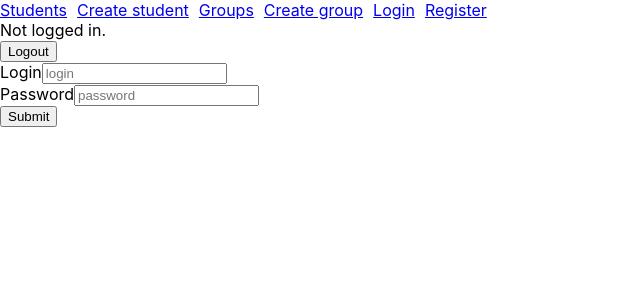
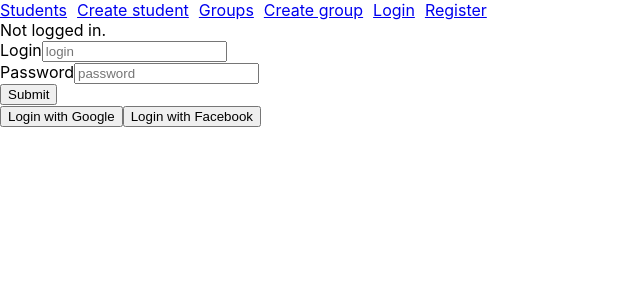
Before and after one commit to kubaszpak/piw-lab, a React (Create React App) app in the folder lab3/piw0/: page /login in a window 1280 px wide. Shown: the top 300 px of the page, without its empty margins (0-640 px from the left). Built offline with nearby package versions, Linux system fonts and the light colour scheme; no server answers.

Commit message:
Login with Facebook added

```diff
--- a/lab3/piw0/package.json
+++ b/lab3/piw0/package.json
@@ -6,14 +6,17 @@
 		"@testing-library/jest-dom": "^5.16.3",
 		"@testing-library/react": "^12.1.4",
 		"@testing-library/user-event": "^13.5.0",
+		"@types/firebase": "^3.2.1",
 		"@types/jest": "^27.4.1",
 		"@types/node": "^16.11.26",
 		"@types/react": "^17.0.43",
 		"@types/react-dom": "^17.0.14",
 		"@types/react-router-dom": "^5.3.3",
 		"axios": "^0.26.1",
+		"firebase": "^9.8.2",
 		"react": "^17.0.2",
 		"react-dom": "^17.0.2",
+		"react-firebase-hooks": "^5.0.3",
 		"react-router-dom": "^6.2.2",
 		"react-scripts": "5.0.0",
 		"typescript": "^4.6.3",
--- a/lab3/piw0/src/App.tsx
+++ b/lab3/piw0/src/App.tsx
@@ -1,6 +1,8 @@
 import "./App.css";
 import { Route, Routes } from "react-router-dom";
 import { useEffect, useMemo, useState } from "react";
+import { useAuthState } from "react-firebase-hooks/auth";
+import type { AppUser } from "./contexts/LoggedUserContext";
 import Students from "./components/students/Students";
 import Groups from "./components/groups/Groups";
 import StudentForm from "./components/students/StudentForm";
@@ -15,15 +17,18 @@ import GroupInfo from "./components/groups/GroupInfo";
 import Login from "./components/auth/Login";
 import LoggedUserContext from "./contexts/LoggedUserContext";
 import Register from "./components/auth/Register";
+import { auth } from "./firebase/firebase";
+import { logout } from "./firebase/users";
 
 function App() {
-  const [loggedUser, setLoggedUser] = useState<User | null>(null);
+  const [loggedUser, setLoggedUser] = useState<AppUser>(null);
   const value = useMemo(() => ({ loggedUser, setLoggedUser }), [loggedUser]);
   const [studentList, setStudentList] = useState<Student[]>([]);
   const [studentCount, setStudentCount] = useState<number>(0);
   const [groupList, setGroupList] = useState<Group[]>([]);
   const [groupCount, setGroupCount] = useState<number>(0);
   const [usersList, setUsersList] = useState<User[]>([]);
+  const [loggedInUser] = useAuthState(auth);
 
   useEffect(() => {
     const fetchData = async () => {
@@ -38,6 +43,10 @@ function App() {
     fetchData();
   }, []);
 
+  useEffect(() => {
+    setLoggedUser(loggedInUser);
+  }, [loggedInUser]);
+
   const addStudentOffer = (student: StudentData) => {
     setStudentList(studentList.concat({ id: studentCount, ...student }));
     setStudentCount(studentCount + 1);
@@ -49,6 +58,7 @@ function App() {
   };
 
   const handleLogout = () => {
+    logout();
     setLoggedUser(null);
   };
 
--- a/lab3/piw0/src/components/auth/Login.tsx
+++ b/lab3/piw0/src/components/auth/Login.tsx
@@ -2,6 +2,7 @@ import React, { useContext, useState } from "react";
 import LoggedUserContext from "../../contexts/LoggedUserContext";
 import { User } from "../../types";
 import FormItem from "../general/FormItem";
+import { loginWithFacebook, logInWithGoogle } from "../../firebase/users";
 
 interface Props {
   usersList: User[];
@@ -30,6 +31,7 @@ export default function Login({ usersList }: Props) {
   };
 
   return (
+    <>
       <form onSubmit={handleSubmit}>
         <FormItem name="login" value={formLogin} valueSetter={setFormLogin} />
         <FormItem
@@ -41,5 +43,12 @@ export default function Login({ usersList }: Props) {
         {error && <div style={{ color: "red" }}>{error}</div>}
         <button type="submit">Submit</button>
       </form>
+      <button type="button" onClick={logInWithGoogle}>
+        Login with Google
+      </button>
+      <button type="button" onClick={loginWithFacebook}>
+        Login with Facebook
+      </button>
+    </>
   );
 }
--- a/lab3/piw0/src/components/layout/Layout.tsx
+++ b/lab3/piw0/src/components/layout/Layout.tsx
@@ -1,4 +1,6 @@
+import { useContext } from "react";
 import { Outlet } from "react-router-dom";
+import LoggedUserContext from "../../contexts/LoggedUserContext";
 import Logout from "../auth/Logout";
 import LoggedUserInfo from "./LoggedUserInfo";
 import Navbar from "./Navbar";
@@ -8,11 +10,12 @@ interface Props {
 }
 
 export default function Layout({ handleLogout }: Props) {
+  const { loggedUser } = useContext(LoggedUserContext);
   return (
     <>
       <Navbar />
       <LoggedUserInfo />
-      <Logout handleLogout={handleLogout} />
+      {loggedUser && <Logout handleLogout={handleLogout} />}
       <Outlet />
     </>
   );
--- a/lab3/piw0/src/components/layout/LoggedUserInfo.tsx
+++ b/lab3/piw0/src/components/layout/LoggedUserInfo.tsx
@@ -1,10 +1,18 @@
 import { useContext } from "react";
+import type { User as AuthUser } from "firebase/auth";
 import LoggedUserContext from "../../contexts/LoggedUserContext";
+import type { User } from "../../types";
 
 function LoggedUserInfo() {
   const { loggedUser } = useContext(LoggedUserContext);
   return loggedUser ? (
-    <div>You are logged in as {loggedUser.login}.</div>
+    <div>
+      You are logged in as{" "}
+      {(loggedUser as User).login
+        ? (loggedUser as User).login
+        : (loggedUser as AuthUser).displayName}
+      .
+    </div>
   ) : (
     <div>Not logged in.</div>
   );
--- a/lab3/piw0/src/contexts/LoggedUserContext.tsx
+++ b/lab3/piw0/src/contexts/LoggedUserContext.tsx
@@ -1,9 +1,12 @@
 import React, { createContext } from "react";
+import type { User as AuthUser } from "firebase/auth";
 import { User } from "../types";
 
+export type AppUser = User | AuthUser | null | undefined;
+
 interface ContextValueType {
-  loggedUser: User | null;
-  setLoggedUser: React.Dispatch<React.SetStateAction<User | null>>;
+  loggedUser: AppUser;
+  setLoggedUser: React.Dispatch<React.SetStateAction<AppUser>>;
 }
 
 const LoggedUserContext = createContext<ContextValueType>({
--- /dev/null
+++ b/lab3/piw0/src/firebase/firebase.ts
@@ -0,0 +1,18 @@
+// Import the functions you need from the SDKs you need
+import { initializeApp } from "firebase/app";
+import { getAuth } from "firebase/auth";
+import { getFirestore } from "firebase/firestore";
+import firebaseConfig from "./firebaseConfig";
+
+// TODO: Add SDKs for Firebase products that you want to use
+// https://firebase.google.com/docs/web/setup#available-libraries
+
+// Your web app's Firebase configuration
+// For Firebase JS SDK v7.20.0 and later, measurementId is optional
+
+// Initialize Firebase
+const app = initializeApp(firebaseConfig);
+const auth = getAuth(app);
+const firestore = getFirestore(app);
+
+export { auth, firestore };
--- /dev/null
+++ b/lab3/piw0/src/firebase/users.ts
@@ -0,0 +1,31 @@
+import {
+  AuthProvider,
+  FacebookAuthProvider,
+  GoogleAuthProvider,
+  signInWithPopup,
+  signOut,
+} from "firebase/auth";
+import { auth } from "./firebase";
+
+const logInWithProvider = async (provider: AuthProvider) => {
+  try {
+    await signInWithPopup(auth, provider);
+  } catch (err: any) {
+    console.error({ err });
+    alert(err.message);
+  }
+};
+
+const googleProvider = new GoogleAuthProvider();
+export const logInWithGoogle = async () => {
+  logInWithProvider(googleProvider);
+};
+
+const facebookProvider = new FacebookAuthProvider();
+export const loginWithFacebook = async () => {
+  logInWithProvider(facebookProvider);
+};
+
+export const logout = () => {
+  signOut(auth);
+};
```
Also changed, not shown: 2 other files (tests, documents, lock files or other folders). Lines whose indentation alone changed are shown as unchanged.
